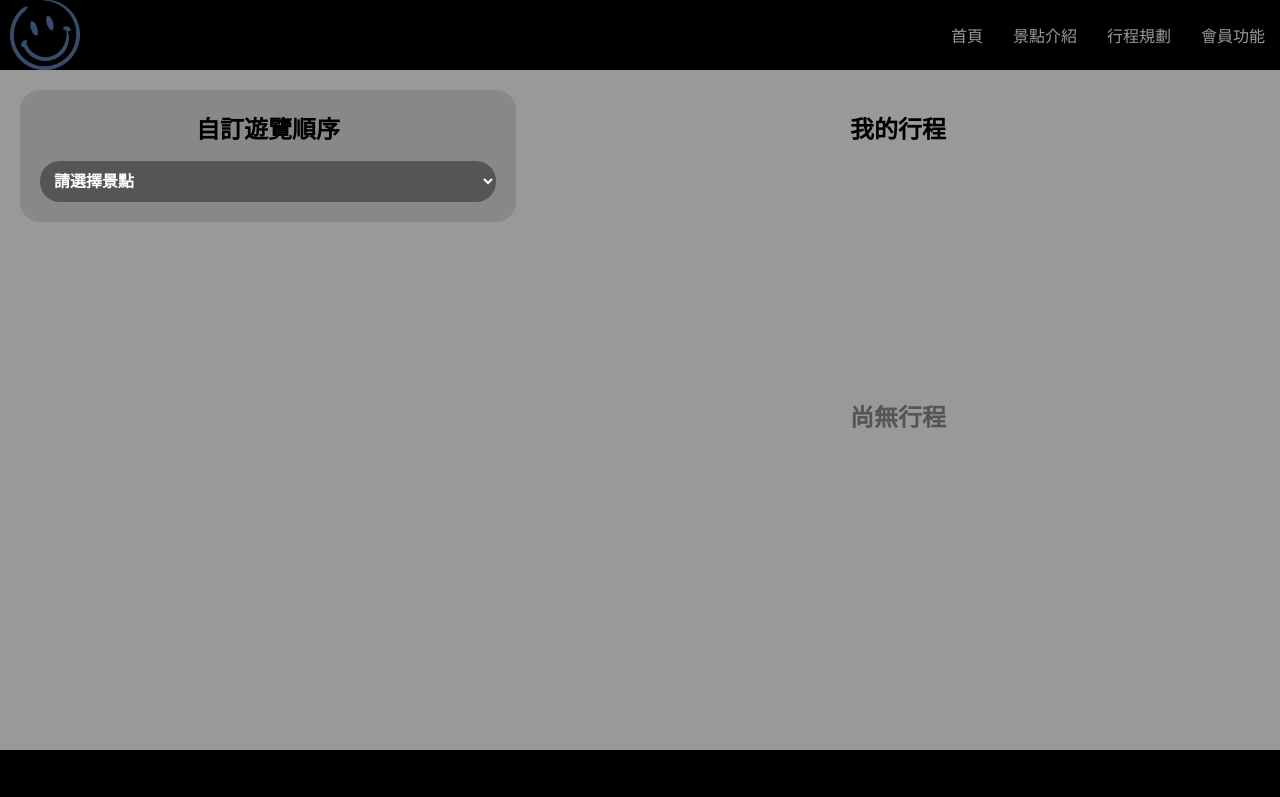
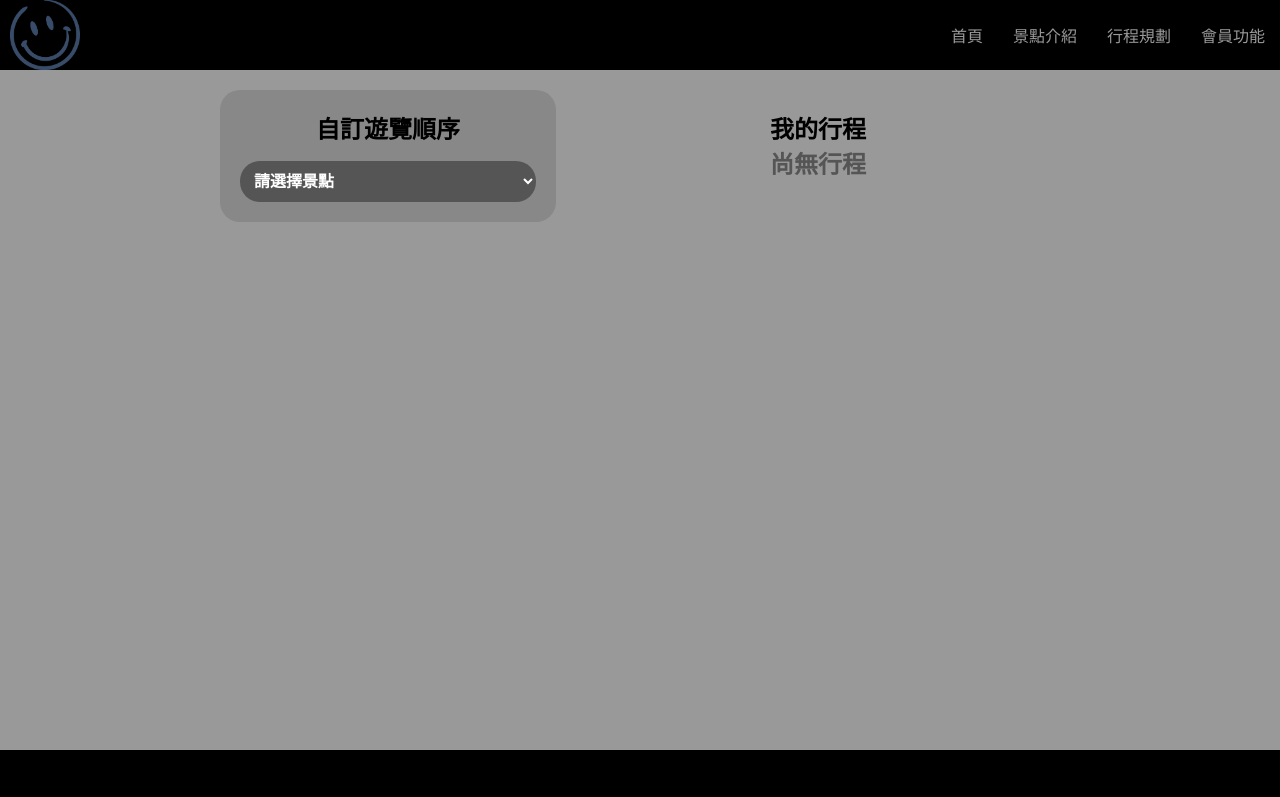
Before and after one commit to ok037352085/PHPTravelWebSite, a Vue app: page /schedule in a window 1280 px wide. Shown: the top 797 px of the page. Built offline with nearby package versions, Linux system fonts and the light colour scheme.

Commit message:
update .container

```diff
--- a/src/Schedule.vue
+++ b/src/Schedule.vue
@@ -87,7 +87,7 @@
 
 <template>
     <div class="head"></div>
-    <div class="schedule-container">
+    <div class="container">
         <!-- 左邊：選擇景點 -->
         <div class="left-panel">
             <h2>自訂遊覽順序</h2>
@@ -131,8 +131,9 @@
     height: 70px;
 }
 
-.schedule-container {
+.container {
     display: flex;
+    justify-content: center;
     gap: 20px;
     padding: 20px
 }
@@ -212,34 +213,32 @@ select,::picker(select) {
 .right-panel {
     position: relative;
     flex: 3;
-    background: transparent;
     padding: 20px;
     border-radius: 20px;
     height: 600px;
 }
 
 .right-panel h2 {
-    display: flex;
-    justify-content: center;
-
+    margin: 0 auto;
+    width: max-content;
 }
 
 .right-panel .placeholder {
     display: flex;
     justify-content: center;
-    height: 90%;
     align-items: center;
+    margin: 0 auto;
+    width: 60%;
     font-size: 24px;
     color: #555;
 }
 
 .spot-item {
     padding: 10px;
-}
-
-.spot-item {
+    width: 70%;
+    margin: 0 auto;
     display: flex;
-    justify-content: space-between;
+    justify-content: space-around;
 }
 .spot-item button {
     position: relative;
@@ -337,11 +336,14 @@ select,::picker(select) {
 }
 
 @media (max-width: 1199px) {
-
+        .container{
+        display: flex;
+        flex-direction: column;
+    }
 }
 
 @media (max-width: 767px) {
-    .schedule-container{
+    .container{
         display: flex;
         flex-direction: column;
     }
--- a/src/components/Footer.vue
+++ b/src/components/Footer.vue
@@ -4,7 +4,7 @@
 
 <template>
     <footer>
-        <div class="container">
+        <div class="footer-container">
             <div class="footer-top">
                 <div class="follow">
                     <div>
@@ -42,7 +42,7 @@
 <style scoped>
 @import url('https://fonts.googleapis.com/css2?family=Roboto:ital,wght@0,100..900;1,100..900&family=Rubik:ital,wght@0,300..900;1,300..900&display=swap');
 
-.container{
+.footer-container{
     background: black;
     width: 100%;
     height: 400px;
@@ -52,7 +52,7 @@
     color: #999;
 }
 
-.container .footer-top {
+.footer-container .footer-top {
     width: 400px;
     height: 45%;
     display: flex;
@@ -84,12 +84,12 @@
     color: #999;
 }
 
-.container .footer-middle {
+.footer-middle {
     width: 400px;
     height: 45%;
 }
 
-.container .footer-middle ul {
+.footer-middle ul {
     width: 100%;
     height: 100%;
     list-style: none;
@@ -100,24 +100,24 @@
     font-family: "Roboto", sans-serif;
 }
 
-.container .footer-middle ul li {
+.footer-middle ul li {
     cursor: pointer;
 }
 
-.container .footer-middle ul span {
+.footer-middle ul span {
     background: #999;
     width: 2px;
     height: 18px;
 }
 
-.container .footer-bottom {
+.footer-bottom {
     width: 400px;
     height: 10%;
     display: flex;
     justify-content: center;
 }
 
-.container .footer-bottom p{
+.footer-bottom p{
     height: 5%;
     bottom: 0;
 }
--- a/src/style.css
+++ b/src/style.css
@@ -9,3 +9,14 @@
 body {
     background: #999;
 }
+.container {
+    margin: 0 200px;
+}
+
+@media (max-width: 767px) {
+        .container{
+        margin: 0;
+        display: flex;
+        flex-direction: column;
+    }
+}
```
Also changed, not shown: 5 other files (tests, documents, lock files or other folders).
